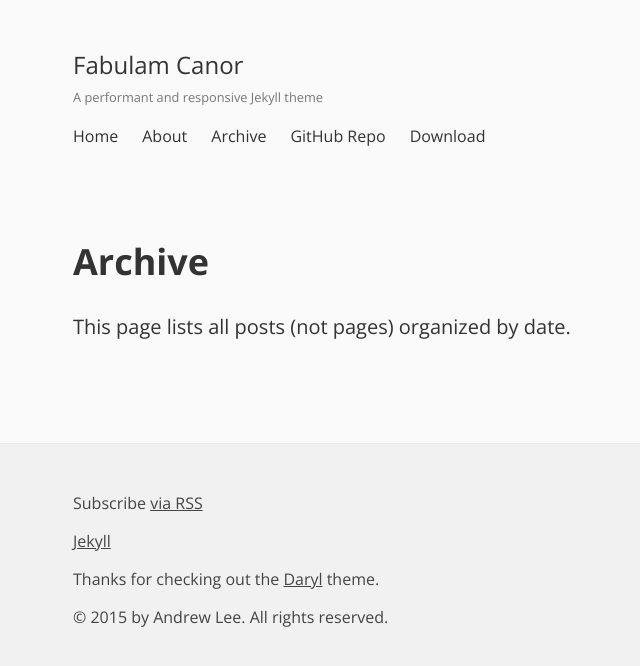
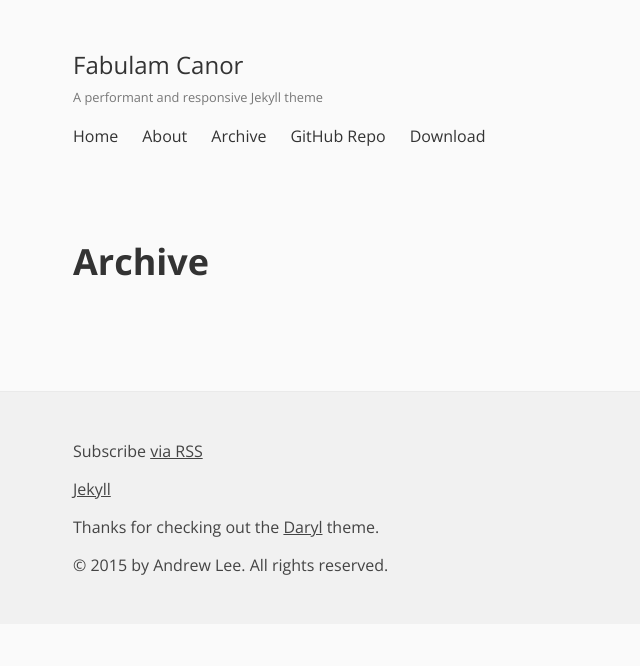
Before and after one commit to Canorus/canorus.github.io, a Jekyll site: the page built from archive.md, in a window 1280 px wide. Shown: the top 666 px of the page, without its empty margins (215-855 px from the left). Built offline with Jekyll 4.4.1, drawn with Linux system fonts in a browser that asks for light colours; Markdown is read by kramdown in place of the engine named in the settings.

Commit message:
Update archive.md

```diff
--- a/archive.md
+++ b/archive.md
@@ -3,7 +3,7 @@ layout: page
 title: Archive
 permalink: /archive/
 ---
-This page lists all posts (not pages) organized by date.
+<!--This page lists all posts (not pages) organized by date.-->
 
 <div class="post-list">
     <ul>
```
